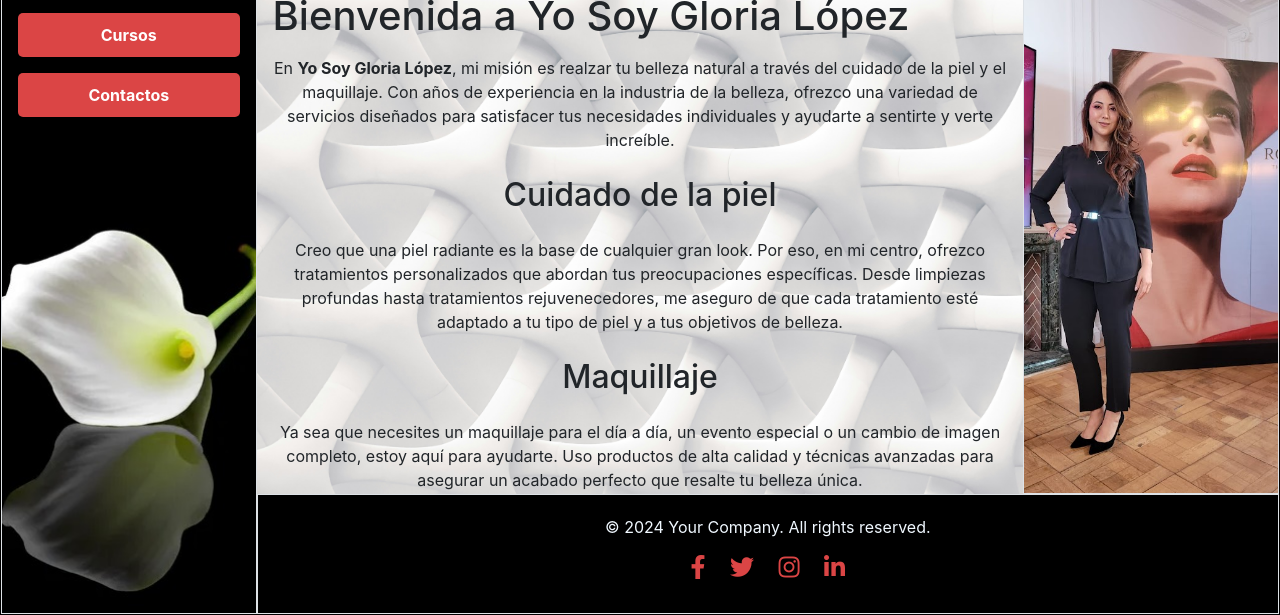
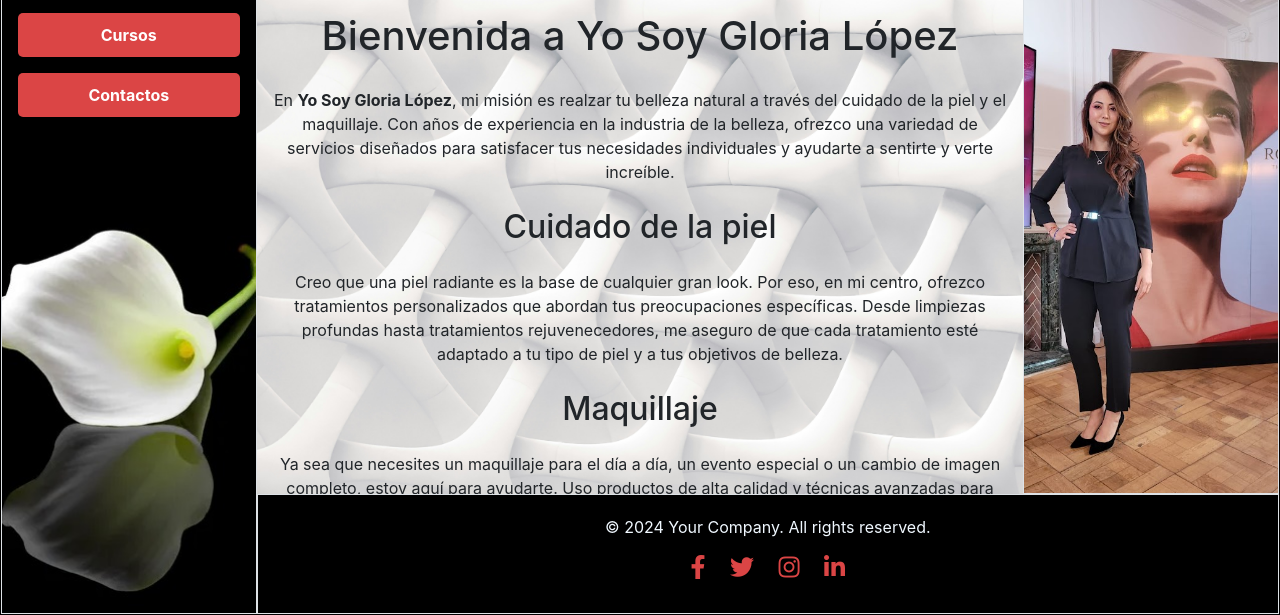
Before and after one commit to emr144/Segunda-Entrega-curso-WEB, a website: page index.html in a window 1280 px wide. Shown: the part 185-800 px from the top of the page. Drawn offline with nearby package versions, Linux system fonts and the light colour scheme.

Commit message:
Centrado h1

```diff
--- a/scss/componentes/_producto.scss
+++ b/scss/componentes/_producto.scss
@@ -12,7 +12,7 @@
     position: relative;
     align-items: center;
 
-    h2, h3, h4, p, ul, li {
+    h1, h2, h3, h4, p, ul, li {
       margin: 0;
       padding: 0.5em 0; // Añade espacio vertical entre los elementos
       text-align: center;
```
Also changed, not shown: css/styles.css.
